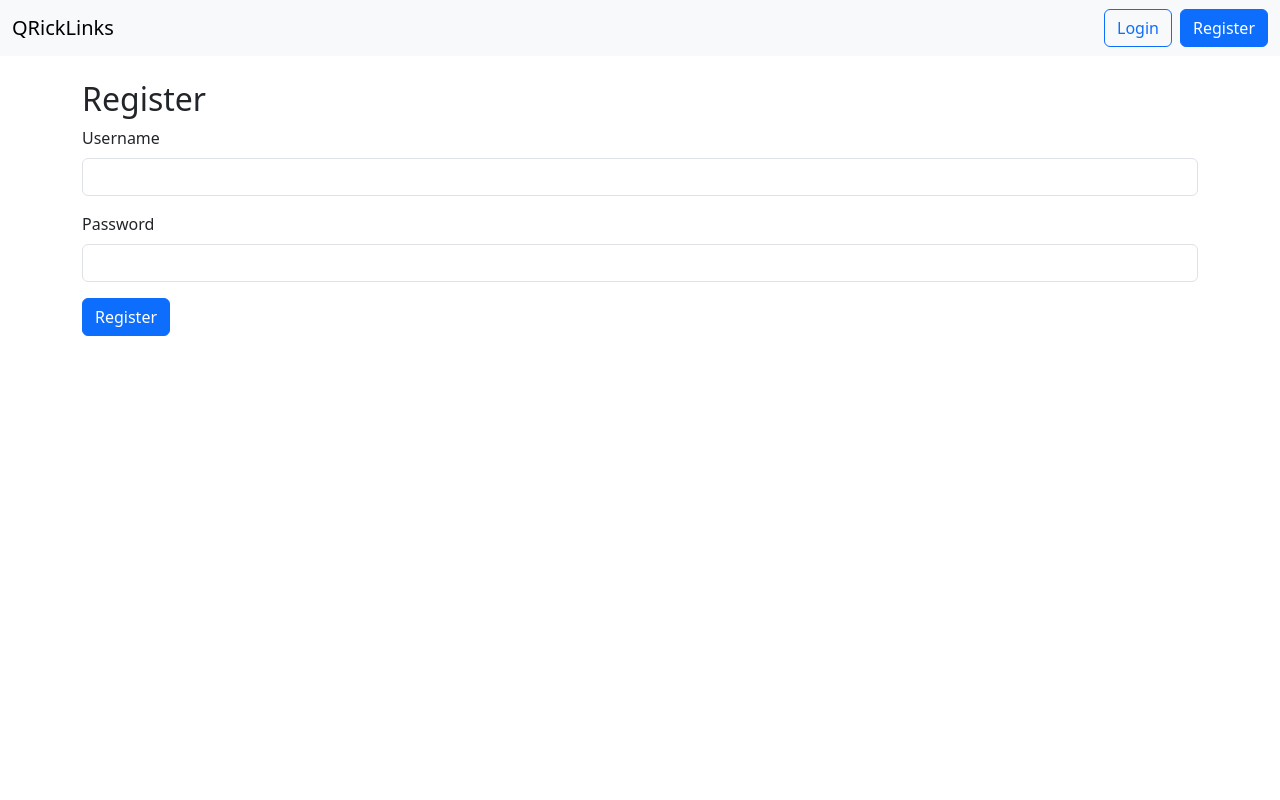
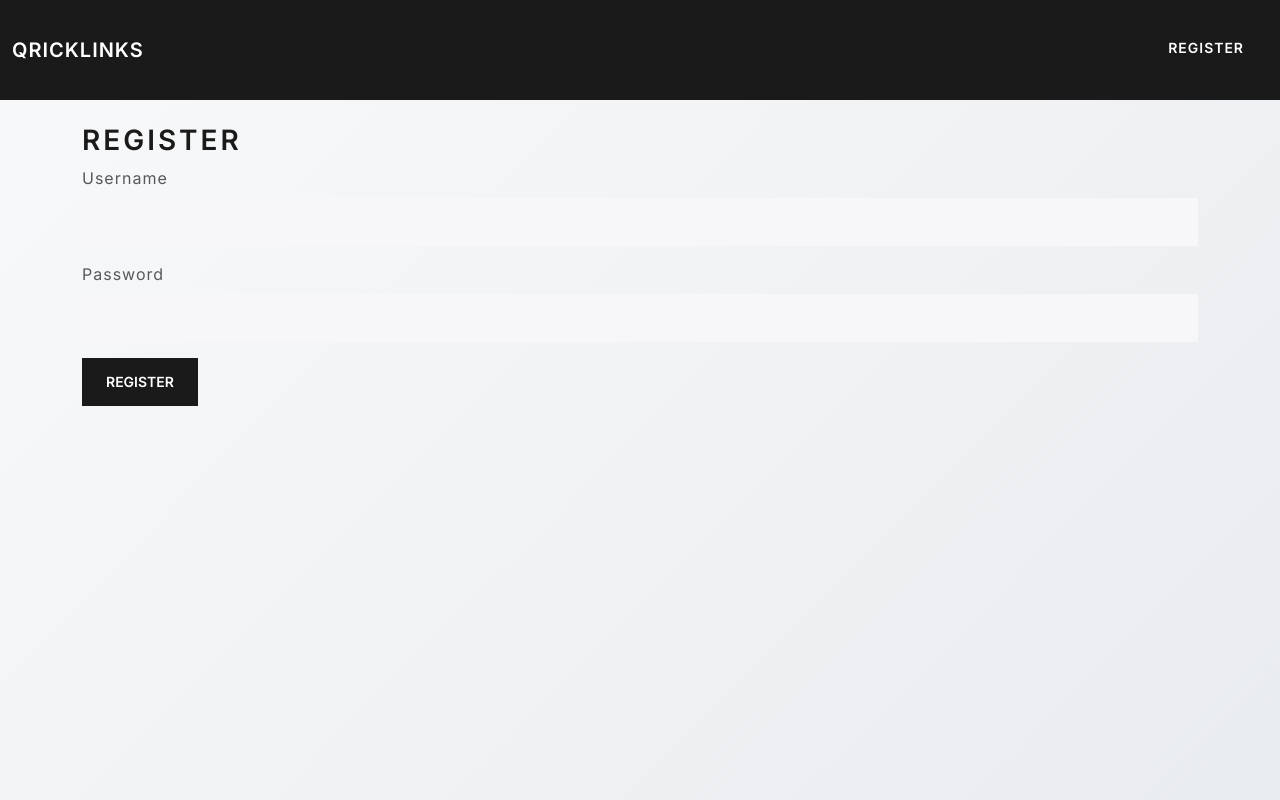
Before and after one commit to aboldguess/QRickLinks, a Flask app: page /register in a window 1280 px wide. Run offline with Flask 3, Linux system fonts and the light colour scheme; some libraries are stand-ins or nearby versions.

Commit message:
Enhance site theme with Bootswatch

```diff
--- a/static/style.css
+++ b/static/style.css
@@ -1,3 +1,20 @@
+/*
+  Additional styles used across the application.  The majority of the
+  look-and-feel comes from the Bootswatch theme, but these rules add
+  simple modern touches such as a gradient background and card shadows.
+*/
+
+body {
+  font-family: 'Inter', sans-serif;
+  background: linear-gradient(135deg, #f8f9fa 0%, #e9ecef 100%);
+  min-height: 100vh;
+}
+
+.link-card {
+  box-shadow: 0 0.5rem 1rem rgba(0, 0, 0, 0.1);
+  border: none;
+}
+
 /* Responsive layout tweaks for QRickLinks */
 
 /* Hide icon text on large screens */
--- a/templates/base.html
+++ b/templates/base.html
@@ -4,12 +4,18 @@
     <meta charset="utf-8">
     <meta name="viewport" content="width=device-width, initial-scale=1">
     <title>QRickLinks</title>
-    <link href="https://cdn.jsdelivr.net/npm/bootstrap@5.3.0/dist/css/bootstrap.min.css" rel="stylesheet">
-    {# Custom styles for responsive tweaks #}
+    {#
+      Use a Bootswatch theme for a modern look and include a Google font for
+      improved typography. Both resources are loaded from a CDN so the base
+      application code stays lightweight.
+    #}
+    <link href="https://cdn.jsdelivr.net/npm/bootswatch@5.3.0/dist/lux/bootstrap.min.css" rel="stylesheet">
+    <link href="https://fonts.googleapis.com/css2?family=Inter:wght@400;600&display=swap" rel="stylesheet">
+    {# Custom styles for layout tweaks and additional theming #}
     <link rel="stylesheet" href="{{ url_for('static', filename='style.css') }}">
 </head>
 <body>
-<nav class="navbar navbar-expand-lg navbar-light bg-light mb-4">
+<nav class="navbar navbar-expand-lg navbar-dark bg-primary mb-4">
   <div class="container-fluid">
     <a class="navbar-brand" href="{{ url_for('index') }}">QRickLinks</a>
     <div class="d-flex">
```
Also changed, not shown: templates/admin_base.html (+5 -2 lines).
